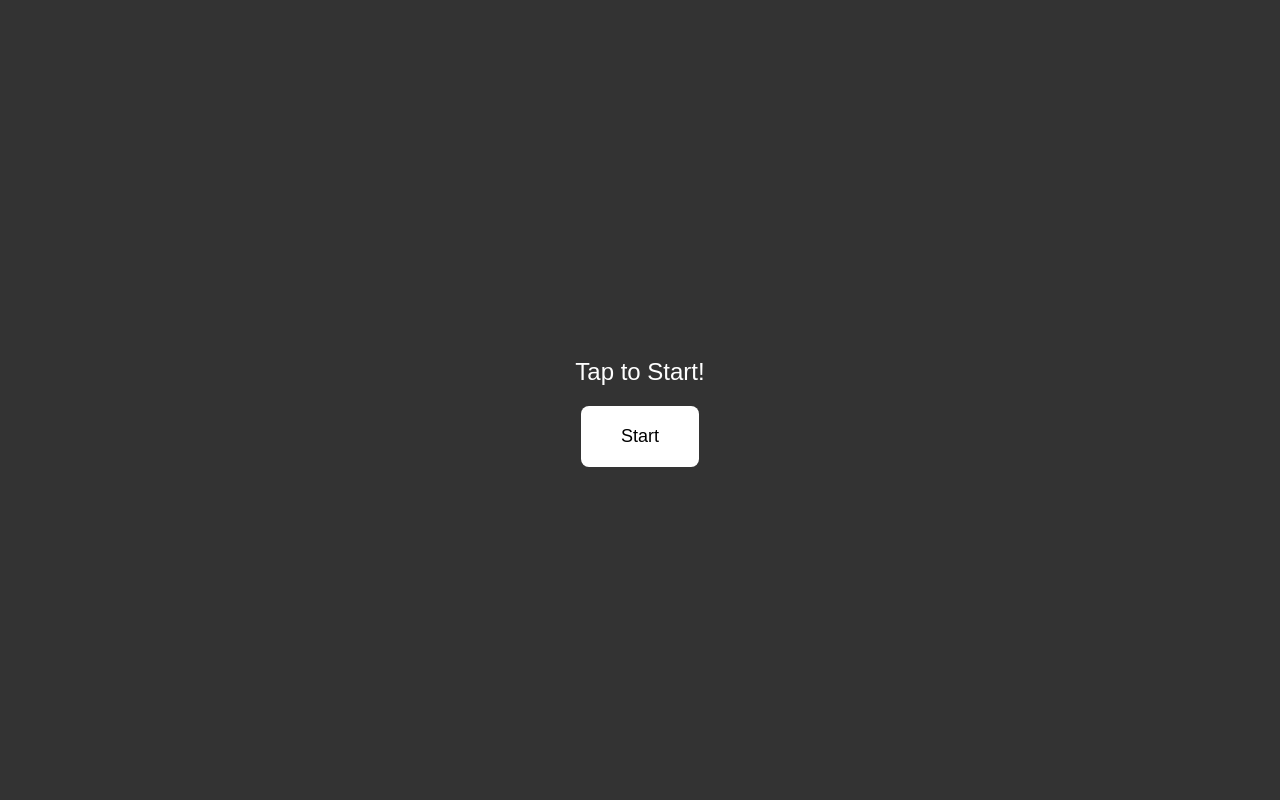
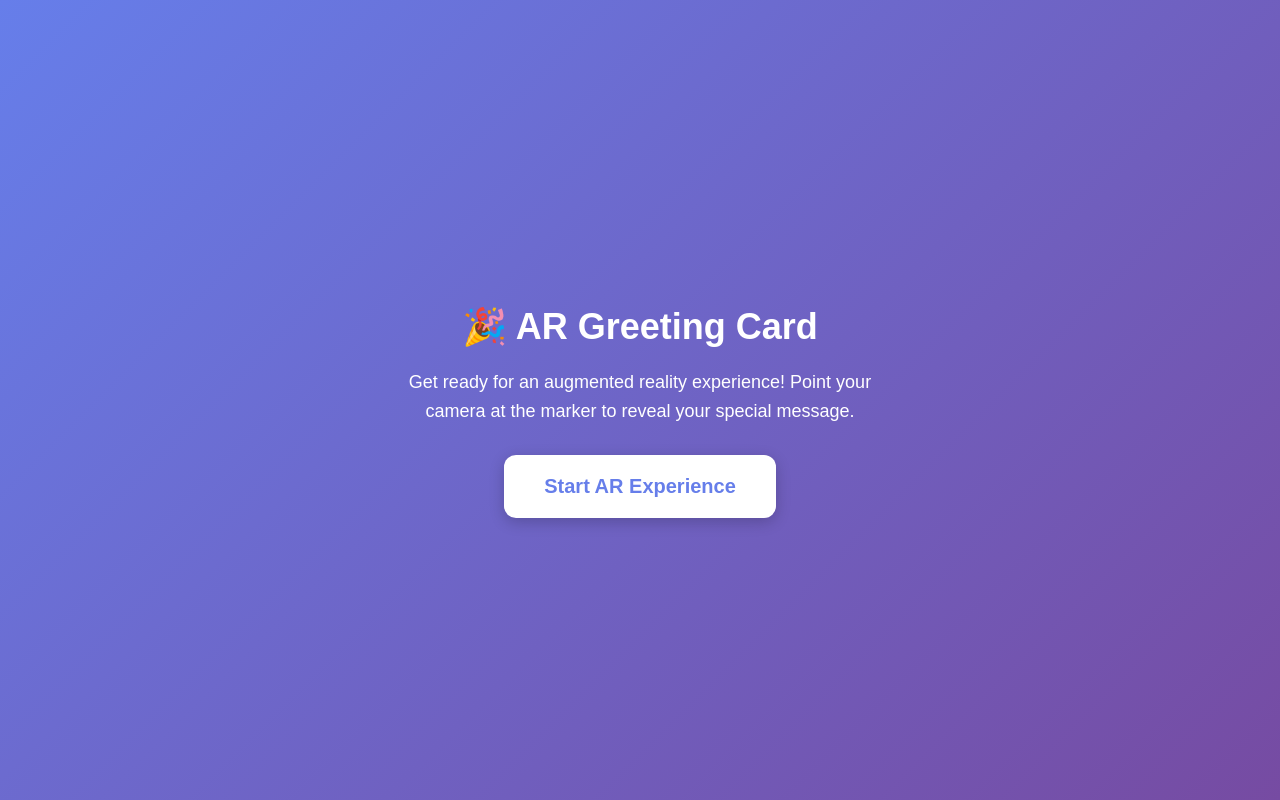
Before and after one commit to WadoodAbdul/greeting_card_mafp, a plain HTML site: page index.html in a window 1280 px wide. Drawn offline with Linux system fonts and the light colour scheme.

Commit message:
2 page approach

```diff
--- a/index.html
+++ b/index.html
@@ -1,26 +1,91 @@
 <!DOCTYPE html>
 <html>
-  <script src="https://aframe.io/releases/1.6.0/aframe.min.js"></script>
-  <!-- we import arjs version without NFT but with marker + location based support -->
-  <script src="https://raw.githack.com/AR-js-org/AR.js/master/aframe/build/aframe-ar.js"></script>
-  <script src="https://cdn.jsdelivr.net/gh/c-frame/aframe-extras@v7.6.0/dist/aframe-extras.min.js"></script>
-  <body style="margin : 0px; overflow: hidden;">
-    <!-- Start Overlay - BEFORE a-scene -->
-    <div id="startOverlay" style="position: fixed; top: 0; left: 0; width: 100%; height: 100%; background: rgba(0,0,0,0.8); z-index: 9999; display: flex; align-items: center; justify-content: center; color: white; font-family: Arial, sans-serif;">
-      <div style="text-align: center; padding: 20px;">
-        <p style="font-size: 24px; margin-bottom: 20px;">Tap to Start!</p>
-        <button id="startButton" style="padding: 20px 40px; font-size: 18px; background: white; color: black; border: none; border-radius: 8px; cursor: pointer;">Start</button>
+<head>
+  <meta charset="UTF-8">
+  <meta name="viewport" content="width=device-width, initial-scale=1.0">
+  <title>AR Greeting Card</title>
+  <script src="https://aframe.io/releases/1.4.0/aframe.min.js"></script>
+  <script src="https://cdn.rawgit.com/jeromeetienne/AR.js/master/aframe/build/aframe-ar.min.js"></script>
+  <style>
+    body {
+      margin: 0;
+      overflow: hidden;
+    }
+
+    #startPage {
+      position: fixed;
+      top: 0;
+      left: 0;
+      width: 100%;
+      height: 100%;
+      background: linear-gradient(135deg, #667eea 0%, #764ba2 100%);
+      display: flex;
+      align-items: center;
+      justify-content: center;
+      z-index: 10000;
+      font-family: Arial, sans-serif;
+    }
+
+    .start-container {
+      text-align: center;
+      color: white;
+      padding: 40px;
+      max-width: 500px;
+    }
+
+    #startPage h1 {
+      font-size: 36px;
+      margin-bottom: 20px;
+      font-weight: bold;
+    }
+
+    #startPage p {
+      font-size: 18px;
+      margin-bottom: 30px;
+      line-height: 1.6;
+    }
+
+    #startButton {
+      padding: 20px 40px;
+      font-size: 20px;
+      background: white;
+      color: #667eea;
+      border: none;
+      border-radius: 12px;
+      cursor: pointer;
+      box-shadow: 0 4px 15px rgba(0, 0, 0, 0.2);
+      transition: transform 0.2s, box-shadow 0.2s;
+      font-weight: bold;
+    }
+
+    #startButton:hover {
+      transform: scale(1.05);
+      box-shadow: 0 6px 20px rgba(0, 0, 0, 0.3);
+    }
+
+    #startButton:active {
+      transform: scale(0.98);
+    }
+  </style>
+</head>
+<body>
+  <!-- Start Page Overlay -->
+  <div id="startPage">
+    <div class="start-container">
+      <h1>🎉 AR Greeting Card</h1>
+      <p>Get ready for an augmented reality experience! Point your camera at the marker to reveal your special message.</p>
+      <button id="startButton">Start AR Experience</button>
     </div>
   </div>
 
-    <a-scene embedded arjs>
+  <!-- AR Scene -->
+  <a-scene embedded arjs id="arScene">
     <a-assets>
-        <!-- <a-asset-item id="myModel" src="./path/to/your/model.glb"></a-asset-item> -->
       <audio id="avatarAudio" src="audio/diologues_w_emotions.mp3" preload="auto"></audio>
     </a-assets>
     <a-marker type="pattern" url="data/pattern-link_qr.patt" emitevents="true">
       <a-entity
-          id = 'avatar'
+        id="avatar"
         position="0 0 0"
         scale="0.5 0.5 0.5"
         gltf-model="models/idle_animated_aida.glb"
@@ -30,41 +95,81 @@
     </a-marker>
     <a-entity camera></a-entity>
   </a-scene>
+
   <script>
+    // Handle start button click
     document.getElementById('startButton').addEventListener('click', function() {
-      // Initialize audio context for iOS
+      console.log('Start button clicked');
+
+      // Initialize audio for iOS
       const audio = document.querySelector('#avatarAudio');
+      console.log('Audio element found:', audio);
+
       if (audio) {
+        // Play and immediately pause to unlock audio on iOS
         audio.play().then(() => {
+          console.log('Audio initialization successful');
           audio.pause();
           audio.currentTime = 0;
-        }).catch(e => console.log('Audio init:', e));
+        }).catch(e => {
+          console.log('Audio initialization error:', e);
+        });
       }
 
-      // Hide overlay
-      document.getElementById('startOverlay').style.display = 'none';
+      // Hide start page
+      document.getElementById('startPage').style.display = 'none';
+      console.log('Start page hidden, AR scene visible');
     });
 
-    // Wait for scene to load
+    // Wait for A-Frame scene to load
     const scene = document.querySelector('a-scene');
-    scene.addEventListener('loaded', function() {
+
+    if (scene.hasLoaded) {
+      setupMarkerEvents();
+    } else {
+      scene.addEventListener('loaded', setupMarkerEvents);
+    }
+
+    function setupMarkerEvents() {
+      console.log('A-Frame scene loaded, setting up marker events');
+
       const marker = document.querySelector('a-marker');
       const avatar = document.querySelector('#avatar');
 
+      if (!marker) {
+        console.error('Marker not found');
+        return;
+      }
+
+      if (!avatar) {
+        console.error('Avatar entity not found');
+        return;
+      }
+
+      // Play audio when marker is found
       marker.addEventListener('markerFound', function() {
-        console.log('Marker found - playing audio');
-        if (avatar && avatar.components.sound) {
+        console.log('Marker found - attempting to play audio');
+
+        if (avatar.components && avatar.components.sound) {
           avatar.components.sound.playSound();
+          console.log('Audio play command sent');
+        } else {
+          console.error('Sound component not found on avatar');
         }
       });
 
+      // Pause audio when marker is lost
       marker.addEventListener('markerLost', function() {
         console.log('Marker lost - pausing audio');
-        if (avatar && avatar.components.sound) {
+
+        if (avatar.components && avatar.components.sound) {
           avatar.components.sound.pauseSound();
+          console.log('Audio pause command sent');
         }
       });
-    });
+
+      console.log('Marker event listeners attached successfully');
+    }
   </script>
 </body>
 </html>
```
Lines whose indentation alone changed are shown as unchanged.
